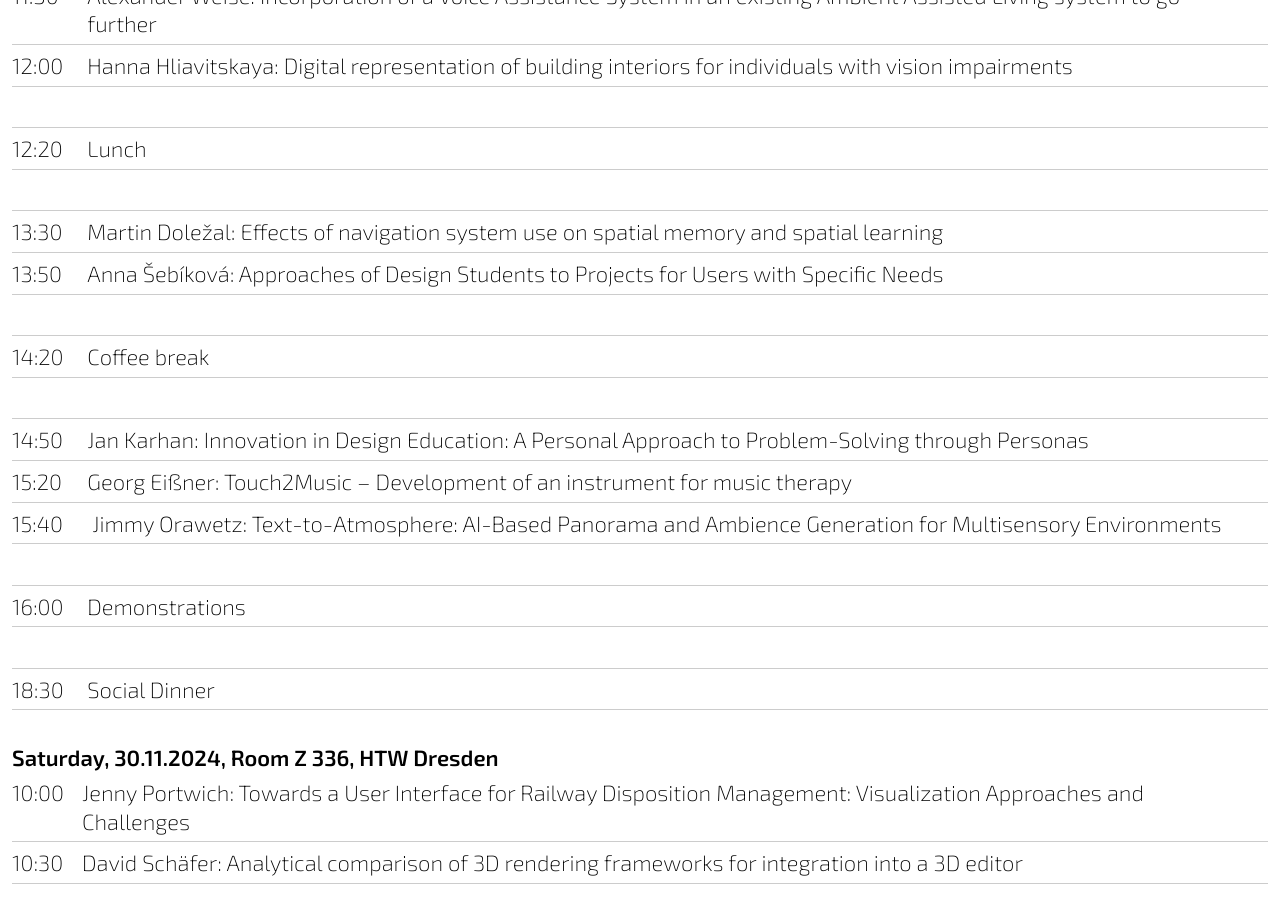
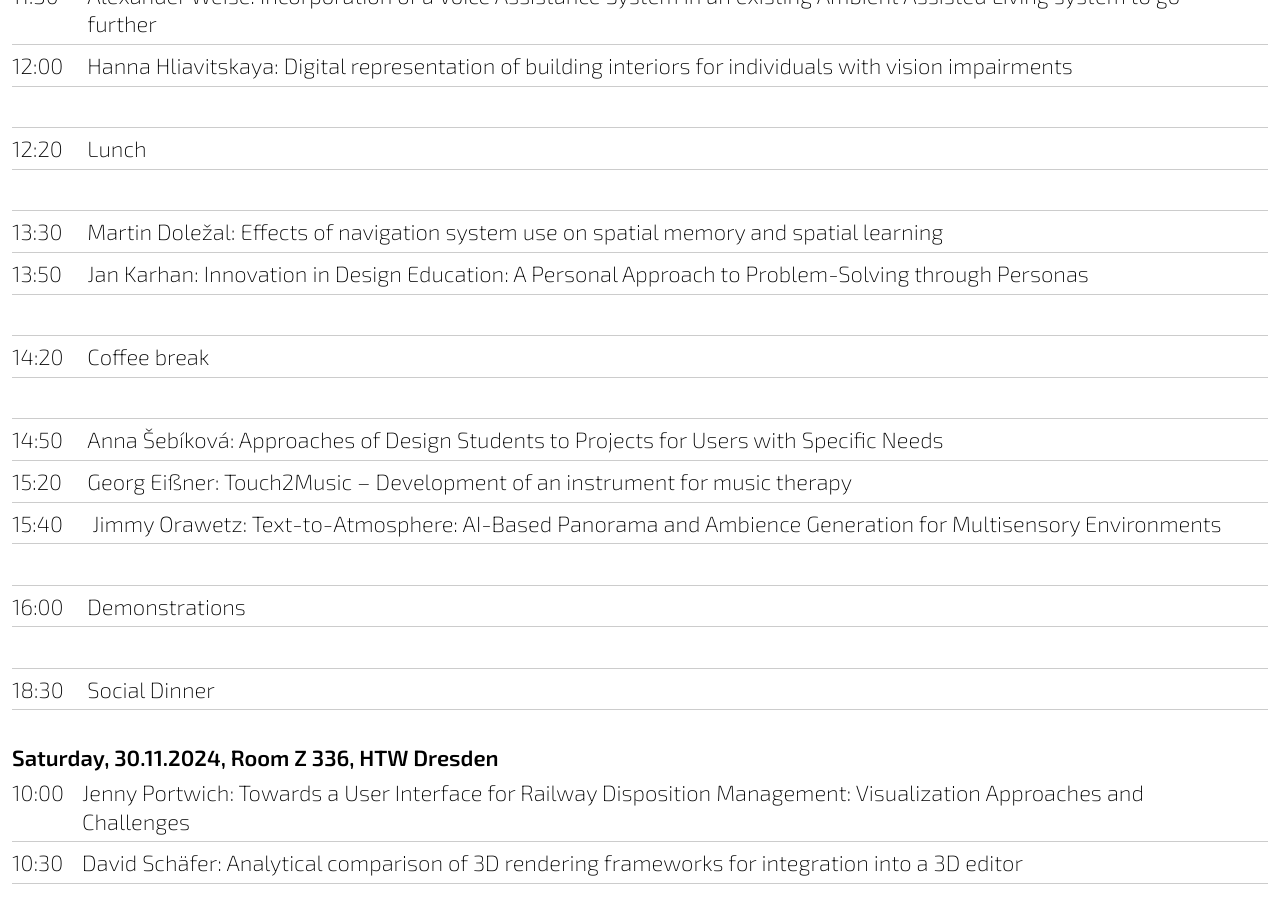
Before and after one commit to workshop-user-interfaces/workshop-user-interfaces.github.io, a Jekyll site: the page built from _editions/2024.markdown, in a window 1280 px wide and 900 px high, scrolled down 3110 px. Built offline with Jekyll 4.4.1, drawn with Linux system fonts in a browser that asks for light colours.

Commit message:
Update 2024 program

```diff
--- a/_editions/2024.markdown
+++ b/_editions/2024.markdown
@@ -69,11 +69,11 @@ Miroslav Macik, Czech Technical University Prague
 | 12:20 | Lunch |
 |   |   |
 | 13:30 | Martin Doležal: Effects of navigation system use on spatial memory and spatial learning |
-| 13:50 | Anna Šebíková: Approaches of Design Students to Projects for Users with Specific Needs |
+| 13:50 | Jan Karhan: Innovation in Design Education: A Personal Approach to Problem-Solving through Personas |
 |   |   |
 | 14:20 | Coffee break |
 |   |   |
-| 14:50 | Jan Karhan: Innovation in Design Education: A Personal Approach to Problem-Solving through Personas |
+| 14:50 | Anna Šebíková: Approaches of Design Students to Projects for Users with Specific Needs |
 | 15:20 | Georg Eißner: Touch2Music – Development of an instrument for music therapy |
 | 15:40 | Jimmy Orawetz: Text-to-Atmosphere:  AI-Based Panorama and Ambience Generation for Multisensory Environments |
 |   |   |
```
